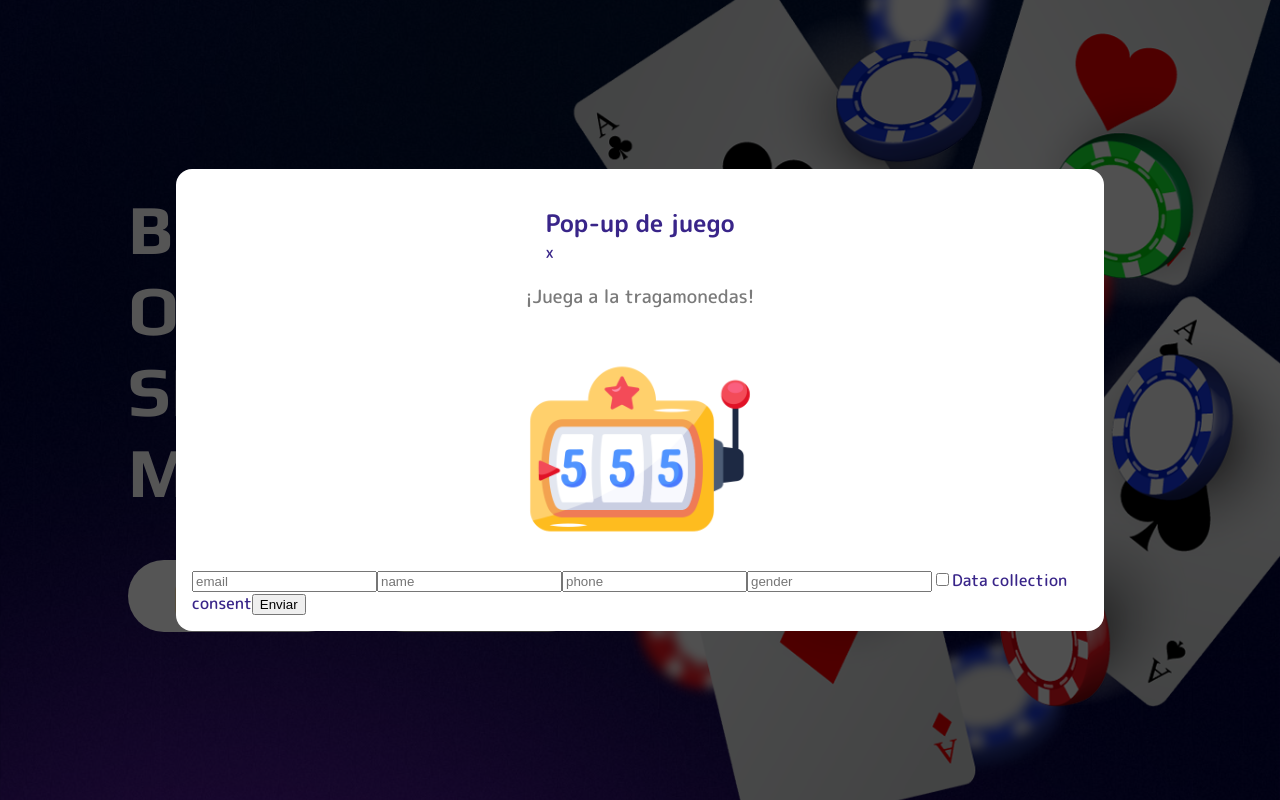
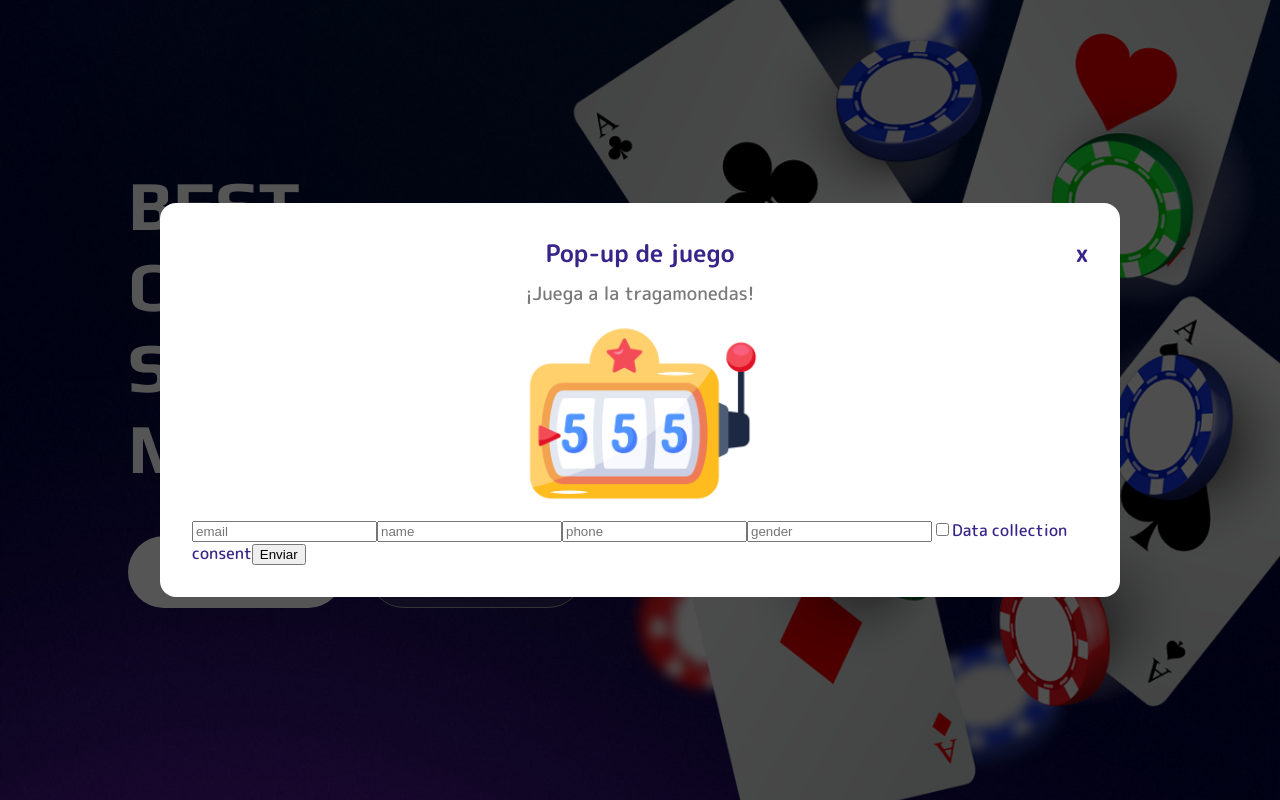
Before and after one commit to georginapuig/nombre-de-tu-app, a React (Create React App) app: page / in a window 1280 px wide. Both pictures are taken after a click on the button "PLAY". Shown: the top 800 px of the page. Built offline with nearby package versions, Linux system fonts and the light colour scheme.

Commit message:
add close popup

```diff
--- a/src/App.css
+++ b/src/App.css
@@ -39,6 +39,7 @@
   font-family: 'Play', sans-serif;
   font-size: 4.4rem;
   margin-bottom: 3rem;
+  margin-top: 0;
 }
 
 .btn-container {
--- a/src/App.js
+++ b/src/App.js
@@ -53,6 +53,7 @@ const App = () => {
   const data = require('./popupConfig.json');
   const [btnState, setBtnState] = useState(false);
   const imgIndex = btnState ? { zIndex: -7 } : null;
+
   const handleBtnClick = (e) => {
     setBtnState((prev) => !prev);
   };
@@ -69,7 +70,9 @@ const App = () => {
         </div>
       </div>
 
-      {btnState && <Popup {...data.gamePopup} src={play} />}
+      {btnState && (
+        <Popup {...data.gamePopup} src={play} handleBtnClick={handleBtnClick} />
+      )}
       {/*  <VideoPopup {...popupConfig.videoPopup} /> */}
     </main>
   );
--- a/src/Popup.css
+++ b/src/Popup.css
@@ -8,21 +8,31 @@
   background-color: white;
   border-radius: 1rem;
   color: #392589;
-  padding: 1rem;
+  padding: 2rem;
   z-index: 2;
 }
 
 .popup__title {
   font-size: 1.5rem;
-  margin-bottom: 0;
+  margin: 0;
 }
 
 .popup__subtitle {
   font-size: 1.15rem;
-  font-weight: normal;
+  margin: .5rem 0 0 0;
+  font-weight: 400;
   color: #7a7a7a;
 }
 
 .popup__img {
   width: 15rem;
 }
+
+.popup-x {
+  cursor: pointer;
+  position: absolute;
+  top: 2rem;
+  right: 2rem;
+  font-size: 1.5rem;
+  font-weight: bold;
+}
--- a/src/Popup.js
+++ b/src/Popup.js
@@ -7,6 +7,7 @@ export default function Popup({
   src,
   formFields,
   showConsent,
+  handleBtnClick,
 }) {
   const [formData, setFormData] = useState({});
 
@@ -23,7 +24,9 @@ export default function Popup({
     <div className='popup'>
       <div>
         <h2 className='popup__title'>{title}</h2>
-        <span>x</span>
+        <span className='popup-x' onClick={handleBtnClick}>
+          x
+        </span>
       </div>
       <h3 className='popup__subtitle'>{subtitle}</h3>
       <img className='popup__img' src={src} alt='Game' />
```
Also changed, not shown: src/slot-machine.png.
